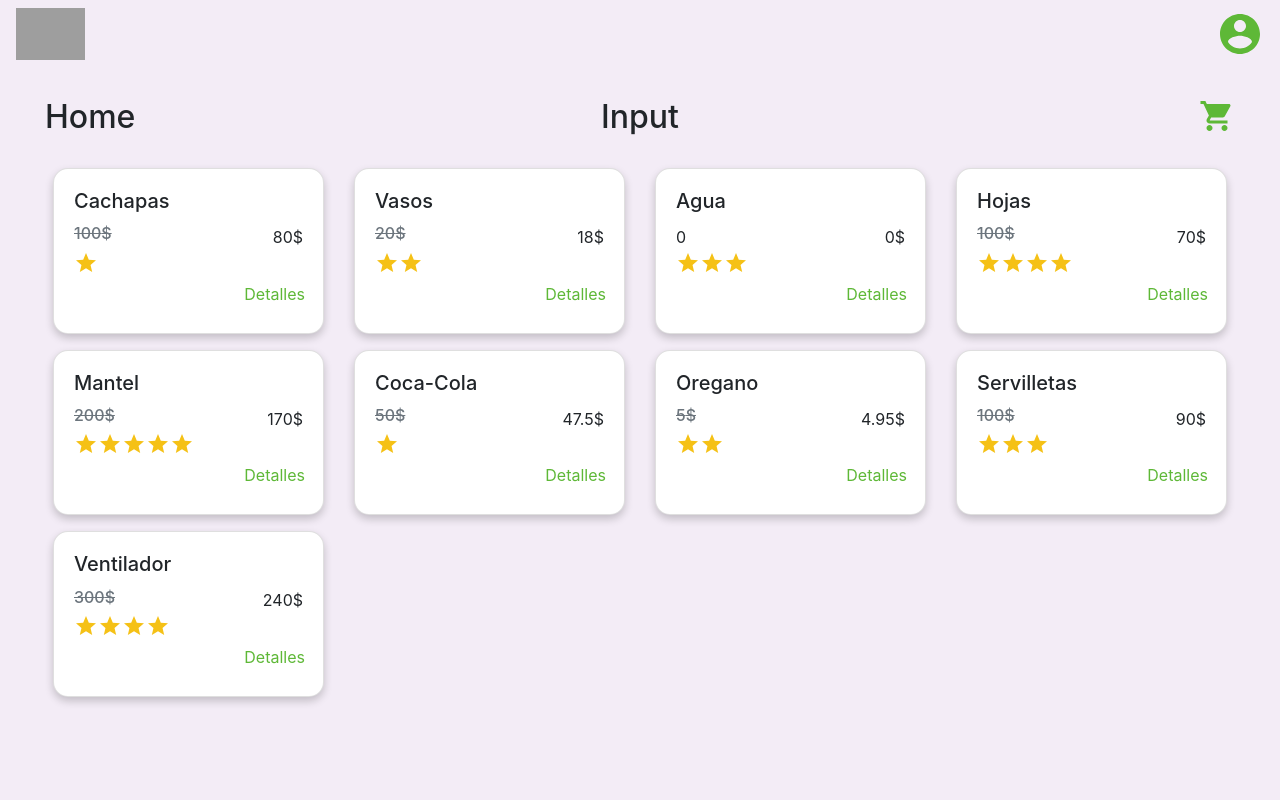
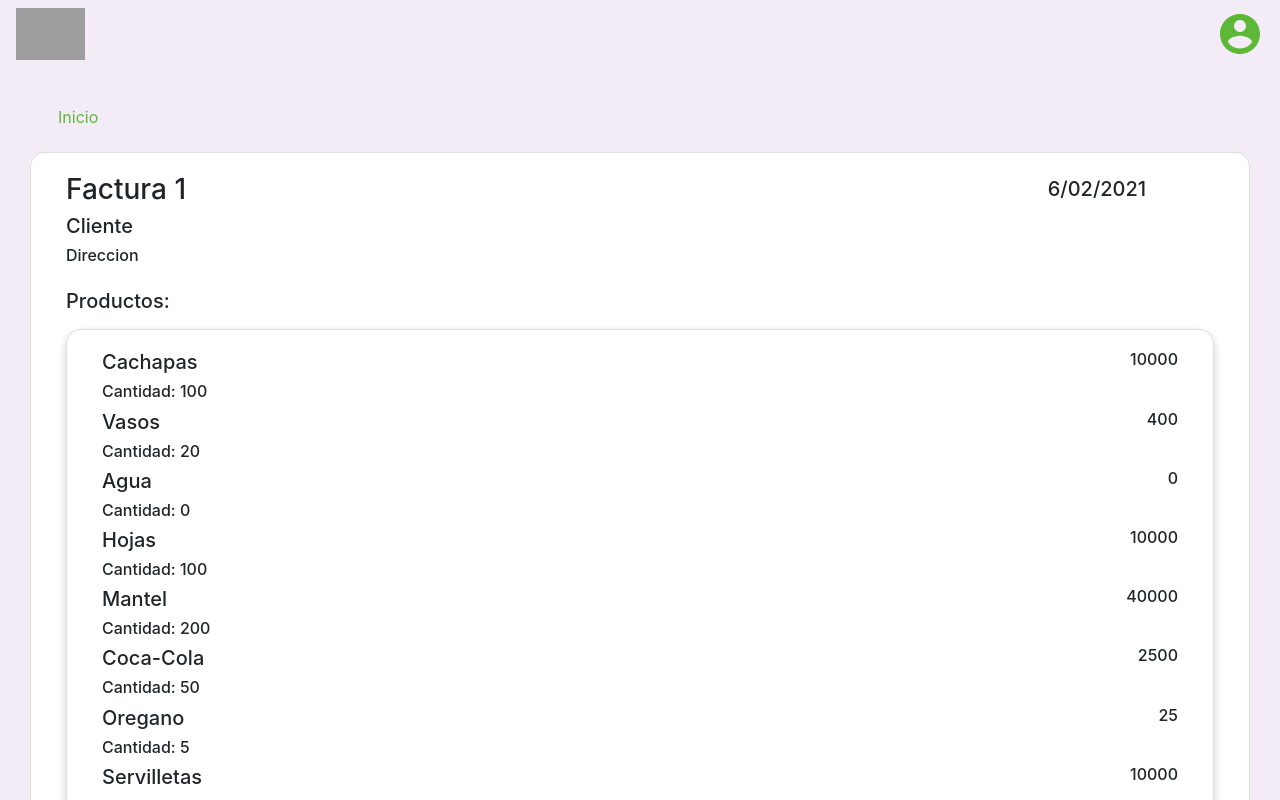
Before and after one commit to gabrielacham/e-store, a React (Create React App) app in the folder frontend/: page /admin/order in a window 1280 px wide. Before the commit this address led to /admin/home. Built offline with nearby package versions, Linux system fonts and the light colour scheme; grey boxes are pictures that could not be loaded.

Commit message:
Finish Order view

```diff
--- a/frontend/src/routes.js
+++ b/frontend/src/routes.js
@@ -1,6 +1,7 @@
-import {Home} from "./views/Home/";
+import { Home } from "./views/Home/";
 import ProductDetails  from "./views/ProductDetails/";
 import Store  from "./views/Store/";
+import Order  from "./views/Order/";
 
 const dashboardRoutes = [
   {
@@ -21,6 +22,12 @@ const dashboardRoutes = [
     component: Store,
     layout: "/admin",
   },
+  {
+    path: "/order",
+    name: "Pedido",
+    component: Order,
+    layout: "/admin",
+  },
 ];
 
 export default dashboardRoutes;
--- a/frontend/src/views/Home/index.js
+++ b/frontend/src/views/Home/index.js
@@ -10,11 +10,11 @@ import {
   ModalBody,
   ModalFooter,
   Input,
-  Button
 } from 'reactstrap';
+import { NavLink } from 'react-router-dom';
 import ShoppingCartIcon from '@material-ui/icons/ShoppingCart';
+import ProductCard from '../../components/ProductCard';
 import "./styles.css";
-import ProductCard from '../../components/ProductCard';
 
 const data = [
   {
@@ -174,9 +174,12 @@ export default function Home(props) {
                 </Col>
               </ModalBody>
               <ModalFooter>
-                <Button onClick={toggleCartModal}>
-                  Comprar
-                </Button>
+                <NavLink
+                 to="/admin/order"
+                 className="btn btn-secondary"
+                >
+                 Comprar
+                </NavLink>
               </ModalFooter>
             </Modal>
 
--- a/frontend/src/views/Order/index.js
+++ b/frontend/src/views/Order/index.js
@@ -1,17 +1,191 @@
-import React from "react";
-import { Row, Col } from 'reactstrap';
+import React, { useState,  useEffect } from "react";
+import { connect } from 'react-redux';
+import {
+  Row,
+  Col,
+  Label,
+  Button,
+  Card,
+  CardBody,
+} from 'reactstrap';
+import { NavLink } from 'react-router-dom';
+import './styles.css';
 
+const data = [
+  {
+    id: 1,
+    nombre: 'Cachapas',
+    precio: 100,
+    descuento: 0.2
+  },
+  {
+    id: 2,
+    nombre: 'Vasos',
+    precio: 20,
+    descuento: 0.1
+  },
+  {
+    id: 3,
+    nombre: 'Agua',
+    precio: 0,
+    descuento: 0
+  },
+  {
+    id: 4,
+    nombre: 'Hojas',
+    precio: 100,
+    descuento: 0.3
+  },
+  {
+    id: 5,
+    nombre: 'Mantel',
+    precio: 200,
+    descuento: 0.15
+  },
+  {
+    id: 1,
+    nombre: 'Coca-Cola',
+    precio: 50,
+    descuento: 0.05
+  },
+  {
+    id: 2,
+    nombre: 'Oregano',
+    precio: 5,
+    descuento: 0.01
+  },
+  {
+    id: 3,
+    nombre: 'Servilletas',
+    precio: 100,
+    descuento: 0.1
+  },
+  {
+    id: 4,
+    nombre: 'Ventilador',
+    precio: 300,
+    descuento: 0.2
+  },
+]
 
 export default function Order(props) {
 
+  const [total, setTotal] = useState(0);
+
+  function subtotal (price, cantidad) {
+    setTotal(total+(price*cantidad))
+  }
+
+
+  function renderProducts(products) {
+    if (products){
+      return (
+        products.map((el, key) => {
+          return (
+            <Col key={key}>
+              <Row className='mx-0 justify-content-between'>
+                <Label className='h5'>
+                  {el.nombre}
+                </Label>
+                <Label className='h6'>
+                  {el.precio * el.precio}
+                </Label>
+              </Row>
+              <Row className='mx-0'>
+                <Label className='h6'>Cantidad: {el.precio}</Label>
+              </Row>
+            </Col>
+          );
+        })
+      );
+    }
+    return;
+  }
+
   return (
-    <div>
-       <Row>
-         <Col>
-            <label>Este es el Order</label>
+     <Col>
+        {/* Header Row */}
+        <Row className='mb-3'>
+          {/* Return Link */}
+          <Col sm='2'>
+            <NavLink
+             to="/admin/home"
+             className="product-card-link btn btn-link"
+            >
+             Inicio
+            </NavLink>
+          </Col>
+        </Row>
 
-         </Col>
-       </Row>
-     </div>
+        {/* Card Row */}
+        <Row>
+          <Card className='product-details-card'>
+            <CardBody>
+              {/* Bill, Date */}
+              <Row className='mx-0 justify-content-between mb-2'>
+                {/* Bill number*/}
+                <Col sm='10' className='mx-0 d-flex align-items-center'>
+                  <Label className='h3 mb-0'>
+                    Factura 1
+                  </Label>
+                </Col>
+
+                {/* Date */}
+                <Col sm='2' className='mx-0 d-flex align-items-center'>
+                  <Label className='h5 mb-0'>
+                    6/02/2021
+                  </Label>
+                </Col>
+              </Row>
+
+              {/* Client */}
+              <Row className='mx-0 mb-2'>
+                <Col sm='6' className='mx-0 d-flex align-items-center'>
+                  <Label className='h5 mb-0'>
+                    Cliente
+                  </Label>
+                </Col>
+              </Row>
+
+              {/* Client */}
+              <Row className='mx-0 mb-2'>
+                <Col sm='6' className='mx-0 d-flex align-items-center'>
+                  <Label className='h6 mb-3'>
+                    Direccion
+                  </Label>
+                </Col>
+              </Row>
+
+              {/* Product List */}
+              <Row className='mx-0 mb-2'>
+                <Col>
+                  <Label className='h5 mb-3'>
+                    Productos:
+                  </Label>
+                  <Card className='product-details-card order-product-card mb-3'>
+                    <CardBody>
+                      {renderProducts(data)}
+                      <Col>
+                        <Row className='mx-0 justify-content-between'>
+                          <Label className='h4'> Total: </Label>
+                          <Label className='h6'>{total}</Label>
+                        </Row>
+                      </Col>
+                    </CardBody>
+                  </Card>
+                </Col>
+              </Row>
+            </CardBody>
+          </Card>
+        </Row>
+     </Col>
   );
 }
+
+const mapStateToProps = state => {};
+
+const mapDispatchToProps = {};
+
+
+const connectedOrder = connect(mapStateToProps, mapDispatchToProps)(Order);
+export { connectedOrder as Order };
--- /dev/null
+++ b/frontend/src/views/Order/styles.css
@@ -0,0 +1,8 @@
+.product-details-card {
+  border-radius: 15px;
+  width: 100%;
+}
+.order-product-card {
+  box-shadow: 0 4px 8px 0 rgba(0,0,0,0.2);
+  transition: 0.3s;
+}
```
